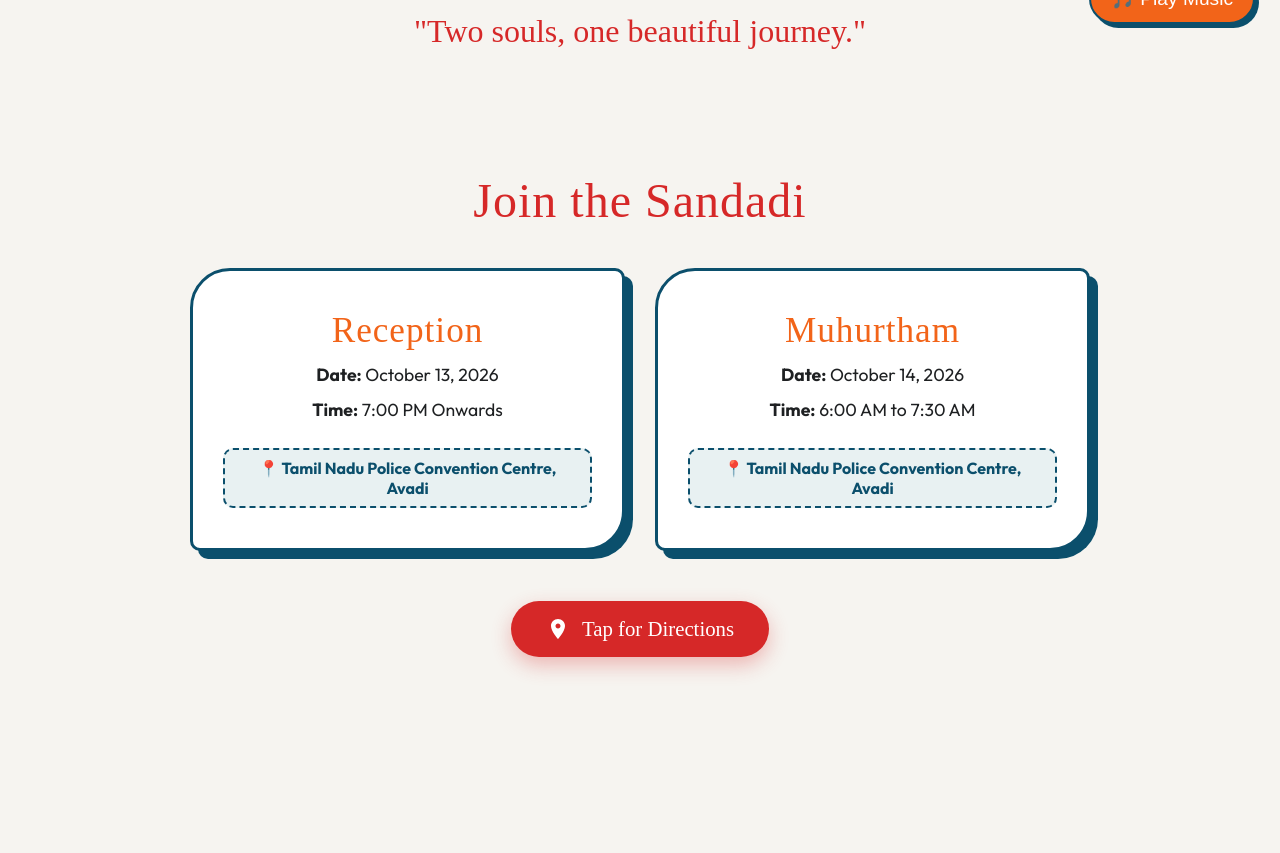
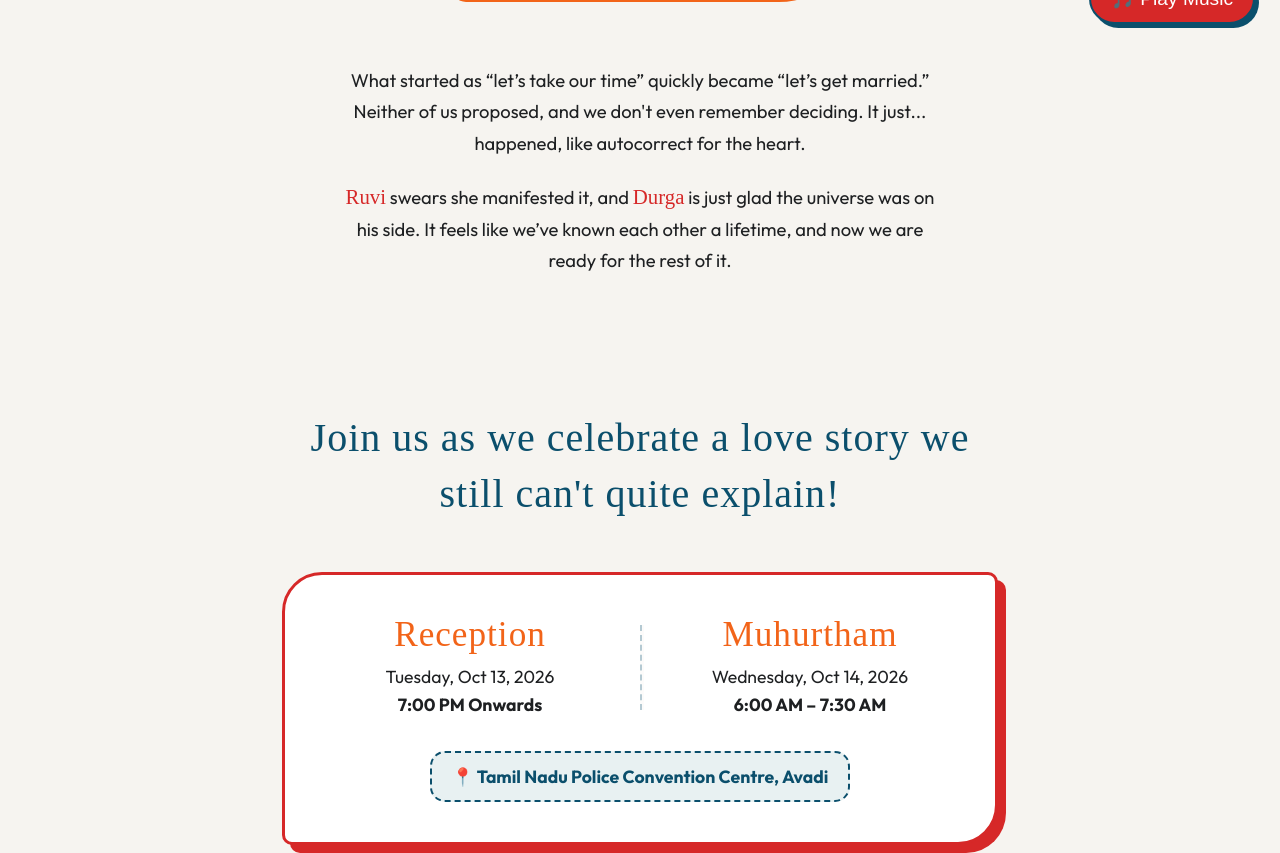
Before and after one commit to dkodurul/Druv, a plain HTML site: page index.html in a window 1280 px wide. Shown: the part 751-1604 px from the top of the page. Before the commit the page ends 1488 px from the top, so only its background shows below. Drawn offline with Linux system fonts and the light colour scheme; a web font is replaced by a local one.

Commit message:
new html

```diff
--- a/index.html
+++ b/index.html
@@ -3,7 +3,7 @@
 <head>
     <meta charset="UTF-8">
     <meta name="viewport" content="width=device-width, initial-scale=1.0">
-    <title>We're Getting Married!</title>
+    <title>Ruvanthika & Durga</title>
     <!-- Quirky 'Calistoga' for headings, Neat 'Outfit' for body -->
     <link href="https://fonts.googleapis.com/css2?family=Calistoga&family=Outfit:wght@300;400;600;700&display=swap" rel="stylesheet">
     <style>
@@ -51,10 +51,10 @@
             text-align: center;
         }
         .hero h1 {
-            font-size: 4rem;
+            font-size: 3.5rem;
             color: var(--peacock);
             margin: 10px 0;
-            line-height: 1.1;
+            line-height: 1.2;
         }
         .hero p {
             color: var(--marigold);
@@ -70,7 +70,7 @@
             display: flex;
             flex-direction: column;
             align-items: center;
-            padding-bottom: 40px;
+            padding-bottom: 20px;
         }
 
         /* Quirky Paisley/Mango shape for the photo */
@@ -85,7 +85,7 @@
             box-shadow: 15px 15px 0px var(--marigold);
             border: 4px solid var(--peacock);
             background: white;
-            margin-bottom: 30px;
+            margin-bottom: 40px;
         }
 
         .photo-wrapper img {
@@ -100,15 +100,25 @@
             100% { transform: scale(1.05) rotate(1deg); filter: brightness(1.05); }
         }
 
-        /* --- Cute Quote --- */
-        .cute-quote {
+        /* --- Our Story Section --- */
+        .our-story {
+            max-width: 600px;
+            margin: 0 auto;
+            padding: 0 25px 40px 25px;
+            text-align: center;
+            font-size: 1.15rem;
+            line-height: 1.7;
+            color: var(--text-dark);
+        }
+
+        .our-story p {
+            margin-bottom: 20px;
+        }
+
+        .our-story .highlight {
             font-family: 'Calistoga', serif;
-            font-size: 1.6rem;
             color: var(--rani-pink);
-            text-align: center;
-            max-width: 80%;
-            margin: 0;
-            line-height: 1.4;
+            font-size: 1.3rem;
         }
 
         /* --- Events Section --- */
@@ -119,54 +129,70 @@
             text-align: center;
         }
 
-        .events h2 {
-            font-size: 3rem;
-            color: var(--rani-pink);
-            margin-bottom: 40px;
+        .events-title {
+            font-size: 2rem;
+            color: var(--peacock);
+            margin-bottom: 50px;
+            line-height: 1.4;
+            max-width: 700px;
+            margin-left: auto;
+            margin-right: auto;
         }
 
-        .events-grid {
+        /* Unified Event Card */
+        .unified-card {
+            background: white;
+            padding: 40px 30px;
+            border-radius: 40px 10px 40px 10px;
+            border: 3px solid var(--rani-pink);
+            box-shadow: 8px 8px 0px var(--rani-pink);
+            max-width: 650px;
+            margin: 0 auto;
+            transition: transform 0.3s ease;
+        }
+
+        .unified-card:hover {
+            transform: translate(-4px, -4px);
+            box-shadow: 12px 12px 0px var(--rani-pink);
+        }
+
+        .event-split {
             display: flex;
             flex-direction: column;
             gap: 30px;
+            margin-bottom: 30px;
         }
 
-        /* Quirky event cards */
-        .event-card {
-            background: white;
-            padding: 40px 30px;
-            border-radius: 40px 10px 40px 10px;
-            border: 3px solid var(--peacock);
-            box-shadow: 8px 8px 0px var(--peacock);
-            transition: transform 0.3s ease;
+        .event-detail {
+            flex: 1;
         }
 
-        .event-card:hover {
-            transform: translate(-4px, -4px);
-            box-shadow: 12px 12px 0px var(--peacock);
-        }
-
-        .event-card h3 {
+        .event-detail h3 {
             color: var(--marigold);
             font-size: 2.2rem;
             margin-top: 0;
             margin-bottom: 10px;
         }
 
-        .event-card p {
+        .event-detail p {
             font-size: 1.1rem;
-            margin: 12px 0;
+            margin: 5px 0;
+        }
+
+        .event-detail .time {
+            font-weight: 700;
+            color: var(--text-dark);
         }
 
         .venue-highlight {
             font-weight: 700;
             color: var(--peacock);
             background: #E8F1F2;
-            padding: 8px 15px;
-            border-radius: 10px;
+            padding: 12px 20px;
+            border-radius: 15px;
             display: inline-block;
-            margin-top: 15px;
             border: 2px dashed var(--peacock);
+            font-size: 1.1rem;
         }
 
         /* --- Map Button Section --- */
@@ -180,20 +206,20 @@
             display: inline-flex;
             align-items: center;
             gap: 12px;
-            background-color: var(--rani-pink);
+            background-color: var(--marigold);
             color: white;
             text-decoration: none;
             padding: 16px 35px;
             border-radius: 50px;
             font-family: 'Calistoga', serif;
             font-size: 1.3rem;
-            box-shadow: 0 8px 20px rgba(214, 40, 40, 0.3);
+            box-shadow: 0 8px 20px rgba(242, 100, 25, 0.3);
             transition: all 0.3s cubic-bezier(0.25, 1, 0.5, 1);
         }
 
         .map-btn:hover {
             transform: translateY(-5px) rotate(-2deg);
-            box-shadow: 0 12px 25px rgba(214, 40, 40, 0.4);
+            box-shadow: 0 12px 25px rgba(242, 100, 25, 0.4);
             background-color: var(--peacock);
         }
 
@@ -208,7 +234,7 @@
             position: fixed;
             bottom: 25px;
             right: 25px;
-            background-color: var(--marigold);
+            background-color: var(--rani-pink);
             color: white;
             border: 2px solid var(--peacock);
             border-radius: 50px;
@@ -227,13 +253,23 @@
         /* --- Desktop Responsive Adjustments --- */
         @media (min-width: 768px) {
             .hero h1 { font-size: 5rem; }
-            .cute-quote { font-size: 2rem; }
-            .events-grid {
+            .events-title { font-size: 2.5rem; }
+            .event-split {
                 flex-direction: row;
-                justify-content: center;
+                justify-content: space-between;
+                position: relative;
             }
-            .event-card {
-                flex: 1;
+            /* Add a subtle divider line between the two events on desktop */
+            .event-split::after {
+                content: '';
+                position: absolute;
+                top: 10%;
+                bottom: 10%;
+                left: 50%;
+                width: 2px;
+                background-color: var(--jasmine);
+                border-left: 2px dashed var(--peacock);
+                opacity: 0.3;
             }
         }
     </style>
@@ -249,37 +285,47 @@
 
     <!-- Header / Intro -->
     <section class="hero fade-in">
-        <p> Getting ready forever </p>
-        <h1> Durga & Ruvi </h1>
+        <p>Getting ready for forever</p>
+        <h1>Ruvi & Durga</h1>
         <p>October 13 & 14, 2026</p>
     </section>
 
-    <!-- Single Photo & Quote Section -->
+    <!-- Single Photo -->
     <section class="single-photo-container fade-in">
         <div class="photo-wrapper">
             <img src="./assets/couple.jpg" alt="Couple">
         </div>
-        <p class="cute-quote fade-in">"Two souls, one beautiful journey."</p>
+    </section>
+
+    <!-- Our Story Section -->
+    <section class="our-story fade-in">
+        <p>What started as “let’s take our time” quickly became “let’s get married.” Neither of us proposed, and we don't even remember deciding. It just... happened, like autocorrect for the heart.</p>
+        <p><span class="highlight">Ruvi</span> swears she manifested it, and <span class="highlight">Durga</span> is just glad the universe was on his side. It feels like we’ve known each other a lifetime, and now we are ready for the rest of it.</p>
     </section>
 
     <!-- Events Section -->
     <section class="events">
-        <h2 class="fade-in">Join the Sandadi</h2>
+        <h2 class="events-title quirky-font fade-in">Join us as we celebrate a love story we still can't quite explain!</h2>
 
-        <div class="events-grid">
-            <div class="event-card fade-in">
-                <h3>Reception</h3>
-                <p><strong>Date:</strong> October 13, 2026</p>
-                <p><strong>Time:</strong> 7:00 PM Onwards</p>
-                <div class="venue-highlight">📍 Tamil Nadu Police Convention Centre, Avadi</div>
+        <!-- Unified Event Card -->
+        <div class="unified-card fade-in">
+            <div class="event-split">
+
+                <div class="event-detail">
+                    <h3>Reception</h3>
+                    <p>Tuesday, Oct 13, 2026</p>
+                    <p class="time">7:00 PM Onwards</p>
+                </div>
+
+                <div class="event-detail">
+                    <h3>Muhurtham</h3>
+                    <p>Wednesday, Oct 14, 2026</p>
+                    <p class="time">6:00 AM – 7:30 AM</p>
+                </div>
+
             </div>
 
-            <div class="event-card fade-in">
-                <h3>Muhurtham</h3>
-                <p><strong>Date:</strong> October 14, 2026</p>
-                <p><strong>Time:</strong> 6:00 AM to 7:30 AM</p>
-                <div class="venue-highlight">📍 Tamil Nadu Police Convention Centre, Avadi</div>
-            </div>
+            <div class="venue-highlight">📍 Tamil Nadu Police Convention Centre, Avadi</div>
         </div>
 
         <!-- Google Maps Button -->
```
